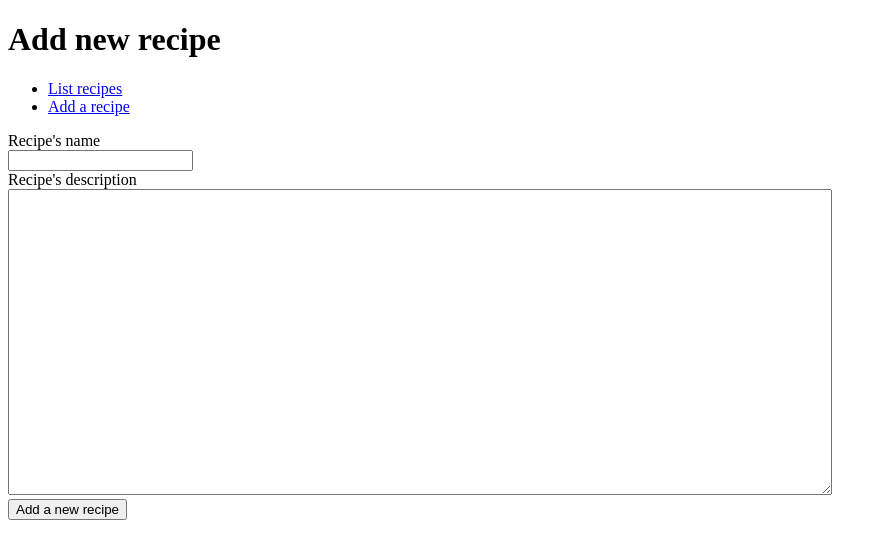
After one commit to att78/reseptikirja, a Flask app: page /recipes/new/ in a window 1280 px wide. The commit adds this page. Shown: the top 559 px of the page, without its empty margins (0-887 px from the left). Run offline with Flask 2, Linux system fonts and the light colour scheme.

Commit message:
reseptejä voi lisätä, muokata ja hakea

```diff
--- a/application/__init__.py
+++ b/application/__init__.py
@@ -7,7 +7,7 @@ from flask_sqlalchemy import SQLAlchemy
 # Käytetään tasks.db-nimistä SQLite-tietokantaa. Kolme vinoviivaa
 # kertoo, tiedosto sijaitsee tämän sovelluksen tiedostojen kanssa
 # samassa paikassa
-app.config["SQLALCHEMY_DATABASE_URI"] = "sqlite:///tasks.db"
+app.config["SQLALCHEMY_DATABASE_URI"] = "sqlite:///recipes.db"
 # Pyydetään SQLAlchemyä tulostamaan kaikki SQL-kyselyt
 app.config["SQLALCHEMY_ECHO"] = True
 
@@ -18,9 +18,9 @@ db = SQLAlchemy(app)
 from application import views
 
 # Luetaan kansiosta application/tasks tiedoston models sisältö
-from application.tasks import models
+from application.recipes import models
 
-from application.tasks import views
+from application.recipes import views
 
 # Luodaan lopulta tarvittavat tietokantataulut
 db.create_all()
--- /dev/null
+++ b/application/recipes/views.py
@@ -0,0 +1,37 @@
+from application import app, db
+from flask import redirect, render_template, request, url_for
+from application.recipes.models import Recipe
+
+@app.route("/recipes", methods=["GET"])
+def recipes_index():
+    return render_template("recipes/list.html", recipes = Recipe.query.all())
+
+@app.route("/recipes/<recipe_id>/", methods=["GET"])
+def recipe_editform(recipe_id):
+
+    return render_template("recipes/edit.html", recipe = Recipe.query.get(recipe_id))
+
+
+
+@app.route("/recipes/new/")
+def recipes_form():
+    return render_template("recipes/new.html")
+
+@app.route("/recipes/<recipe_id>/", methods=["POST"])
+def recipe_update(recipe_id):
+
+    r = Recipe.query.get(recipe_id)
+    r.name = request.form.get("name")
+    r.description = request.form.get("description")
+    db.session().commit()
+
+    return redirect(url_for("recipes_index"))
+
+@app.route("/recipes/", methods=["POST"])
+def recipe_create():
+    r = Recipe(request.form.get("name"),request.form.get("description"))
+
+    db.session().add(r)
+    db.session().commit()
+
+    return redirect(url_for("recipes_index"))
--- a/application/templates/index.html
+++ b/application/templates/index.html
@@ -1,7 +1,11 @@
 {% extends "layout.html" %}
+
+
+
+{% block title %}Recipes{% endblock %}
 
 {% block body %}
   <p>
-    Hello world!
+
   </p>
 {% endblock %}
--- a/application/templates/layout.html
+++ b/application/templates/layout.html
@@ -1,20 +1,30 @@
 <!DOCTYPE html>
 <html>
+
 <head>
   <meta charset="utf-8">
-      <title>TodoApplication</title>
+  <title>Reseptikirja</title>
 </head>
 
 <body>
+
+ <h1> {% block title %}Title{% endblock %}</h1>
+
+
   <ul>
-	<li><a href="{{ url_for('tasks_index') }}">List tasks</a></li>
-	<li><a href="{{ url_for('tasks_form') }}">Add a task</a></li>
+    <li><a href="{{ url_for('recipes_index') }}">List recipes</a></li>
+    <li><a href="{{ url_for('recipes_form') }}">Add a recipe</a></li>
   </ul>
+
 
   {% block body %}
   <p>
     Content.
   </p>
   {% endblock %}
+
+
+
 </body>
+
 </html>
--- /dev/null
+++ b/application/templates/recipes/new.html
@@ -0,0 +1,17 @@
+{% extends "layout.html" %}
+
+
+<h1> {% block title %}Add new recipe{% endblock %}</h1>
+{% block body %}
+<form method="POST" action="{{ url_for('recipe_create') }}">
+  <label for="name">Recipe's name</label>
+  <br/>
+  <input id="name" type="text" name="name"/>
+  <br/>
+  <label for ="description">Recipe's description</label>
+  <br/>
+  <textarea id="description" name="description" rows="20" cols="100"></textarea>
+  <br/>
+  <input type="submit" value="Add a new recipe"/>
+</form>
+{% endblock %}
```
Also changed, not shown: application/recipes/models.py (renamed from application/tasks/models.py, +5 -4 lines), application/tasks/views.py (deleted, +0 -29 lines), application/templates/recipes/edit.html (added, +11 -0 lines), application/templates/recipes/list.html (added, +22 -0 lines), application/templates/recipes/recipe.html (added, +11 -0 lines), application/templates/tasks/list.html (deleted, +0 -22 lines), application/templates/tasks/new.html (deleted, +0 -8 lines), application/recipes.db (added), application/recipes/__init__.py (added). Lines whose indentation alone changed are shown as unchanged.
